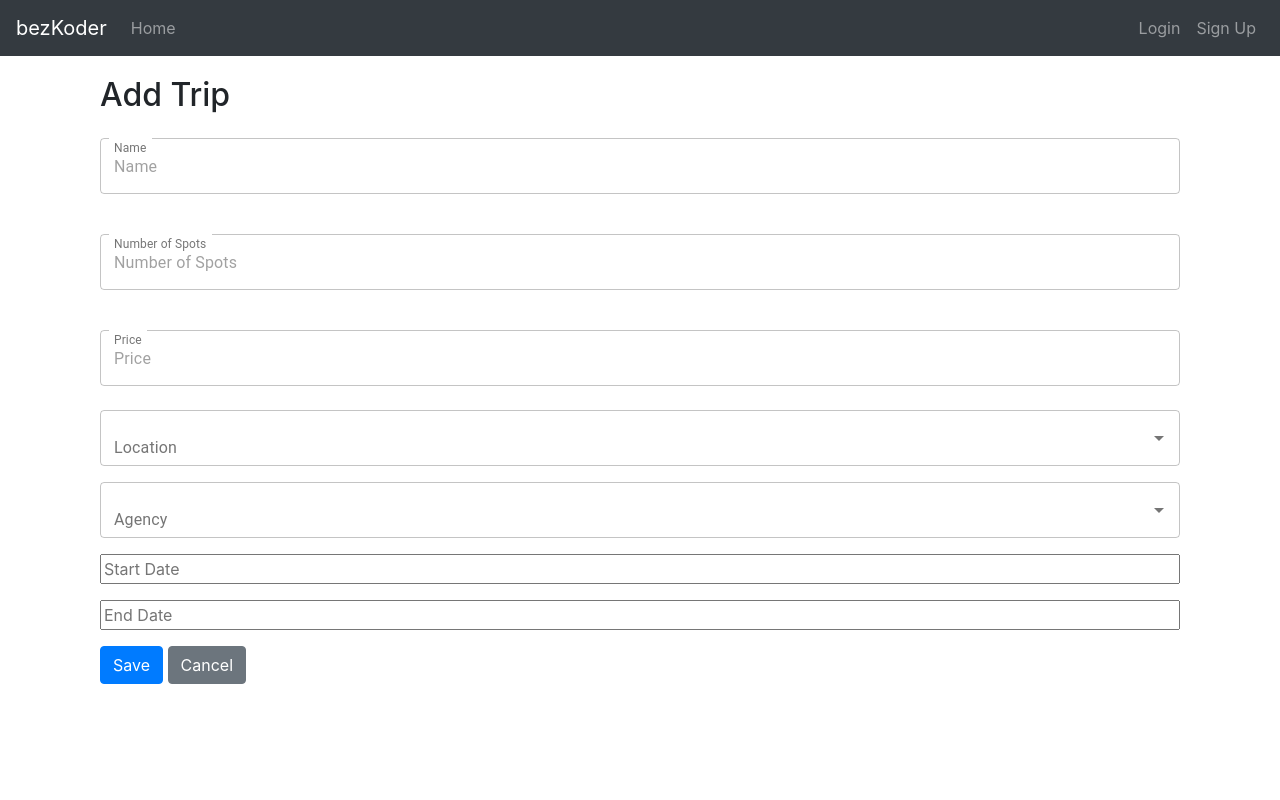
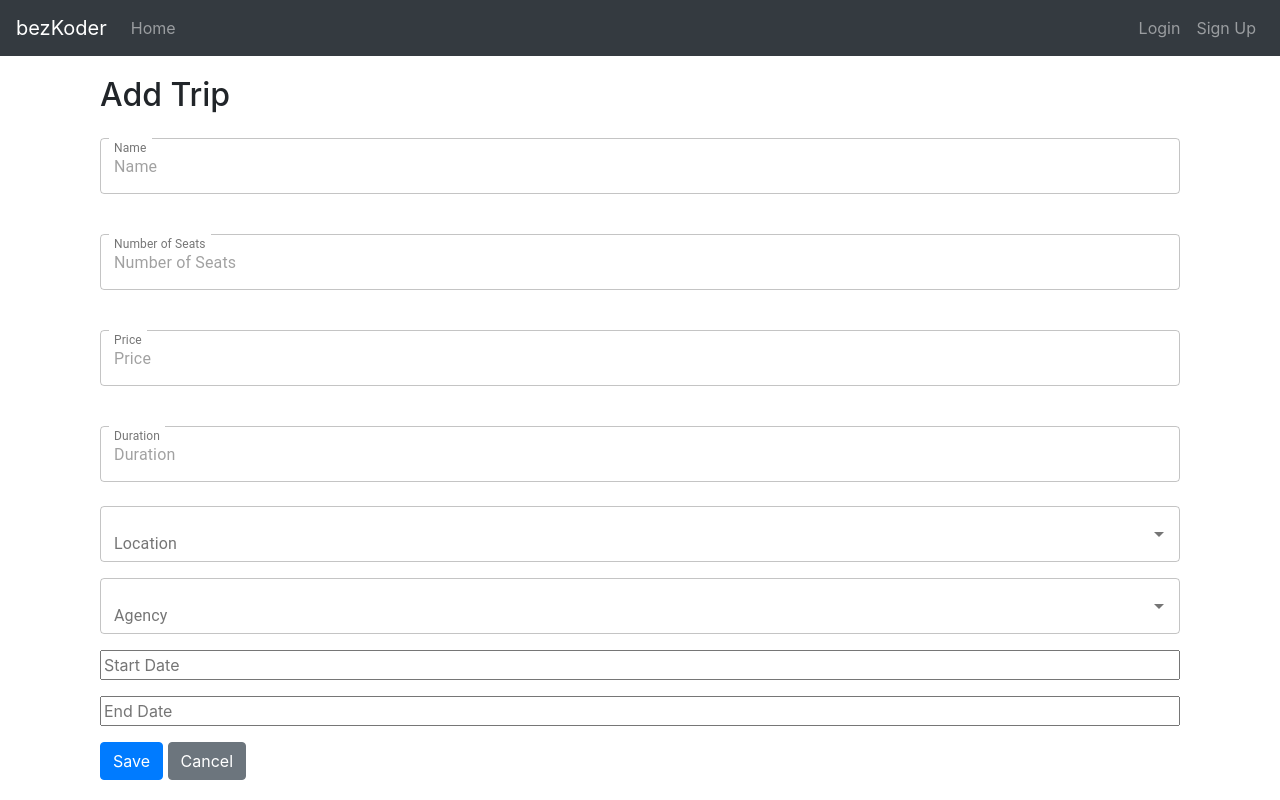
Before and after one commit to AvramAlexandraIoana/UI-for-awbd, a React (Create React App) app: page /trip/1 in a window 1280 px wide. Built offline with nearby package versions, Linux system fonts and the light colour scheme; no server answers.

Commit message:
Added changes for trip entity

```diff
--- a/src/components/trip/trip-edit.component.js
+++ b/src/components/trip/trip-edit.component.js
@@ -10,18 +10,21 @@ import DatePicker from "react-datepicker";
 
 import "react-datepicker/dist/react-datepicker.css";
 import * as moment from 'moment'
+import { ToastContainer, toast } from 'react-toastify';
+import 'react-toastify/dist/ReactToastify.css';
 
 
 
 class TripEdit extends Component {
     emptyItem = {
-        name: '',
-        numberOfSpots: '',
-        price: '',
+        name: null,
+        numberOfSeats: null,
+        price: null,
+        duration: null,
         startDate: null,
         endDate: null,
-        location: '',
-        agency: ''
+        location: null,
+        agency: null
     }
 
     constructor(props) {
@@ -48,6 +51,9 @@ class TripEdit extends Component {
               item.endDate =  moment(response.data.endDate).toDate();
               item.location = response.data.location;
               item.agency = response.data.agency;
+              item.numberOfSeats = response.data.numberOfSeats;
+              item.duration = response.data.duration;
+              item.id = response.data.id;
               console.log(item);
 
             },
@@ -114,14 +120,15 @@ class TripEdit extends Component {
                 this.props.history.push('/trip/list');
                 },
                 error => {
-                this.setState({
-                    contentError:
-                    (error.response &&
-                        error.response.data &&
-                        error.response.data.message) ||
-                    error.message ||
-                    error.toString()
+                    if (error.response.data) {
+                        let {contentError} = this.state;
+                        contentError = '';
+                        error.response.data.errors.map(err=> {
+                          contentError += err.message + ' ';
                         });
+                        this.setState({contentError});
+                        toast.error(contentError);
+                    }
                 }
             )
         } else {
@@ -130,15 +137,15 @@ class TripEdit extends Component {
                 this.props.history.push('/trip/list');
                 },
                 error => {
-                this.setState({
-                    contentError:
-                    (error.response &&
-                        error.response.data &&
-                        error.response.data.message) ||
-                    error.message ||
-                    error.toString()
+                    if (error.response.data) {
+                        let {contentError} = this.state;
+                        contentError = '';
+                        error.response.data.errors.map(err=> {
+                          contentError += err.message + ' ';
+                        });
+                        this.setState({contentError});
+                        toast.error(contentError);
                     }
-            );
                 }
           )
         }
@@ -198,17 +205,17 @@ class TripEdit extends Component {
                         <TextField
                             type="number"
                             id="outlined-full-width"
-                        label="Number of Spots"
-                        placeholder="Number of Spots"
+                            label="Number of Seats"
+                            placeholder="Number of Seats"
                             fullWidth
                             margin="normal"
                             InputLabelProps={{
                                 shrink: true,
                             }}
                             variant="outlined"
-                        name="numberOfSpots"
-                        id="numberOfSpots"
-                        value={item.numberOfSpots || ''}
+                            name="numberOfSeats"
+                            id="numberOfSeats"
+                            value={item.numberOfSeats || ''}
                             onChange={this.handleChange}
                         />
                     </FormGroup>
@@ -227,6 +234,24 @@ class TripEdit extends Component {
                             name="price"
                             id="price"
                             value={item.price || ''}
+                            onChange={this.handleChange}
+                        />
+                    </FormGroup>
+                    <FormGroup>
+                        <TextField
+                            type="number"
+                            id="outlined-full-width"
+                            label="Duration"
+                            placeholder="Duration"
+                            fullWidth
+                            margin="normal"
+                            InputLabelProps={{
+                                shrink: true,
+                            }}
+                            variant="outlined"
+                            name="duration"
+                            id="duration"
+                            value={item.duration || ''}
                             onChange={this.handleChange}
                         />
                     </FormGroup>
@@ -276,7 +301,7 @@ class TripEdit extends Component {
                     </FormGroup>
                 </Form>
             </Container>
-
+            <ToastContainer />
         </div>
     }
 }
--- a/src/components/trip/trip-list.component.js
+++ b/src/components/trip/trip-list.component.js
@@ -80,10 +80,13 @@ class TripList extends Component {
                   {trip.name}
                 </td>
                 <td style={{whiteSpace: 'nowrap'}}>
-                    {trip.numberOfSpots}
+                    {trip.numberOfSeats}
                 </td>
                 <td style={{whiteSpace: 'nowrap'}}>
                     {trip.price}
+                </td>
+                <td style={{whiteSpace: 'nowrap'}}>
+                    {trip.duration}
                 </td>
                 <td style={{whiteSpace: 'nowrap'}}>
                     {trip.agency.name}
@@ -123,8 +126,9 @@ class TripList extends Component {
                         <thead>
                             <tr>
                                 <th>Name</th>
-                                <th>Number of sports</th>
+                                <th>Number of Seats</th>
                                 <th>Price</th>
+                                <th>Duration</th>
                                 <th>Agency Name</th>
                                 <th>Location</th>
                                 { (userRoles.includes('ROLE_ADMIN') || userRoles.includes('ROLE_MANAGER')) &&
--- a/src/services/trip.service.js
+++ b/src/services/trip.service.js
@@ -15,7 +15,7 @@ class TripService {
 
 
   updateTrip(data) {
-    return axios.put(API_TRIP + '/' + data.id, data, { headers: authHeader() });
+    return axios.put(API_TRIP + '/update', data, { headers: authHeader() });
   }
 
   getTrip(id) {
```
Lines whose indentation alone changed are shown as unchanged.
